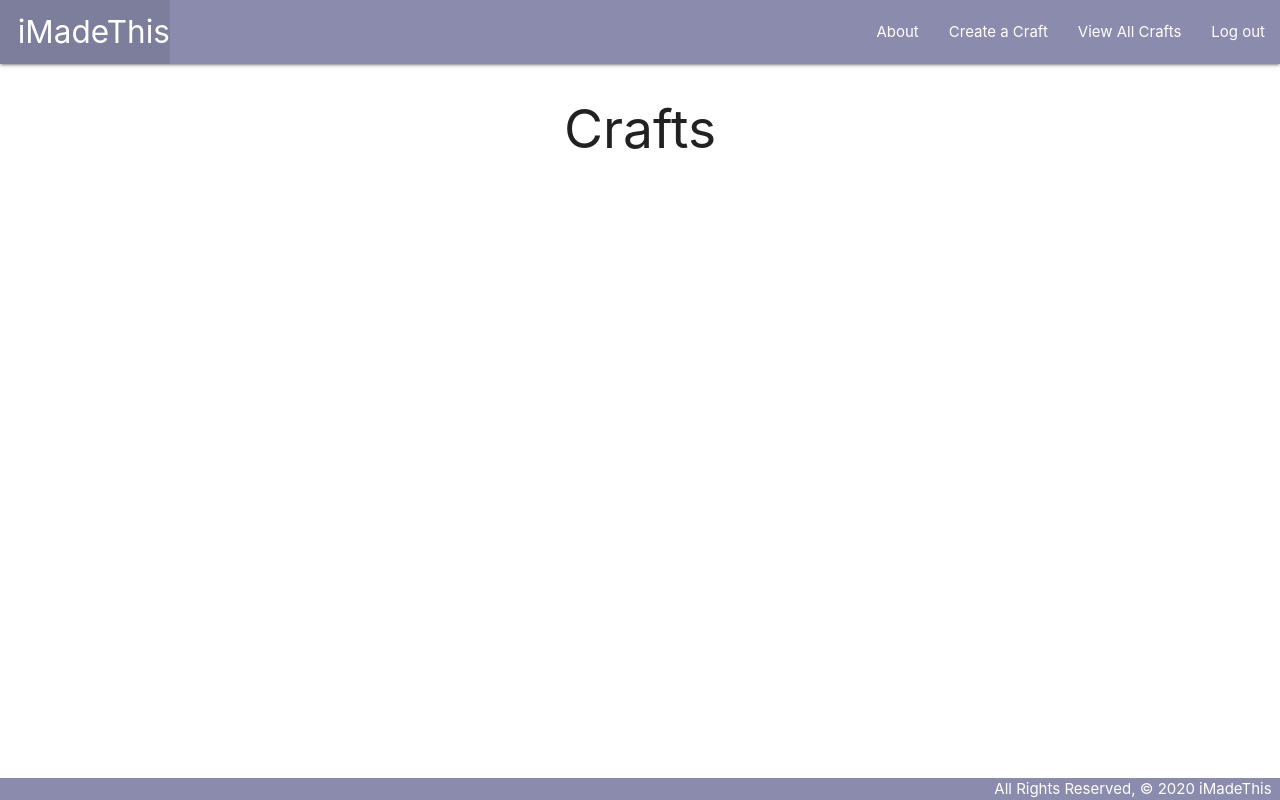
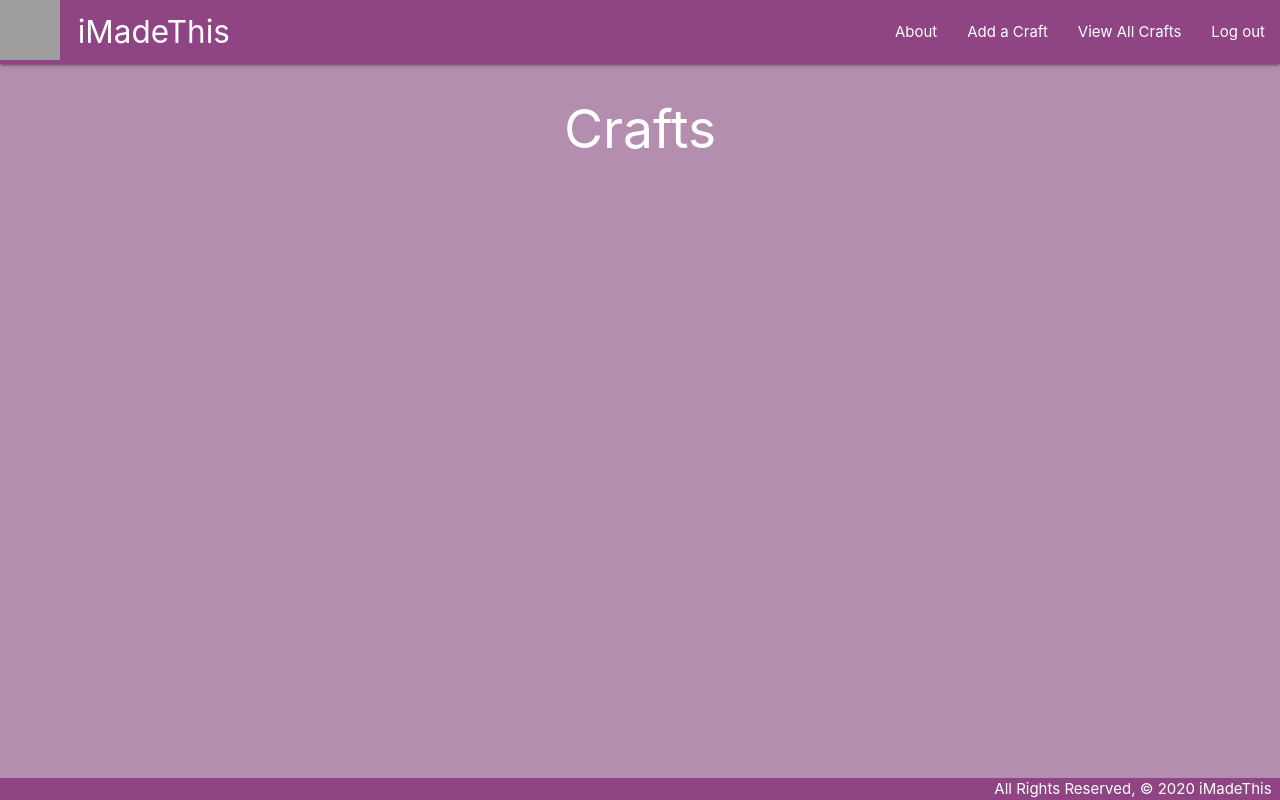
Before and after one commit to StavonJoy/iMadeThis, a Django app: page /crafts/ in a window 1280 px wide. Run offline with Django 3.2, Linux system fonts and the light colour scheme; the visitor is signed in with stand-in values (Sample User, id 1); data that the repository does not hold is empty; grey boxes are pictures that could not be loaded.

Commit message:
adds some styling, and changes edit/delete view to only creator of craft

```diff
--- a/main_app/static/css/style.css
+++ b/main_app/static/css/style.css
@@ -1,13 +1,22 @@
 nav {
-  background-color: #8B8BAE;
+  background-color: #8F4584;
+  color: black;
 }
 
 body {
   display: flex;
   min-height: 100vh;
   flex-direction: column;
+  background-color: #B48EAE;
 }
 
+.card {
+  background-color: #633E5E;
+  color: white;
+}
+a {
+  color: black;
+}
 main {
   flex: 1 0 auto;
 }
@@ -15,14 +24,24 @@
 footer.page-footer {
   padding-top: 0;
   text-align: right;
-  background-color: #8B8BAE;
+  background-color: #8F4584;
 }
 
 .img {
-  height: 150px;
-  width: 150px;
+  margin-top: 10px;
+  height: 80%;
+  width: 80%;
 }
 
 .title {
   color: black;
 }
+
+.logo {
+  height: 4em;
+  width: 4em;
+}
+
+/* .card-content {
+  background-color: #768778;
+} */
--- a/main_app/templates/base.html
+++ b/main_app/templates/base.html
@@ -9,18 +9,20 @@
   <title>iMadeThis</title>
   <link rel="stylesheet" href="https://cdnjs.cloudflare.com/ajax/libs/materialize/1.0.0/css/materialize.min.css">
   <link rel="stylesheet" type="text/css" href="{% static 'css/style.css' %}">
+  <link href="https://fonts.googleapis.com/icon?family=Material+Icons" rel="stylesheet">
 </head>
 <body>
   <header class="navbar-fixed">
     <nav>
       <div class="nav-wrapper">
         <ul>
+          <li><img src="https://i.pinimg.com/originals/49/95/cc/4995cc6d4d68b7dad73d80d40249fdab.png" class="logo"></li>
           <li><a href="/" class="left brand-logo">&nbsp;&nbsp;iMadeThis</a></li>
         </ul>
-        <ul class="right">
+        <ul class="right flow-text">
           <li><a href="{% url 'about' %}">About</a></li>
           {% if user.is_authenticated %}
-            <li><a href="{% url 'crafts_create' %}">Create a Craft</a></li>
+            <li><a href="{% url 'crafts_create' %}">Add a Craft</a></li>
             <li><a href="{% url 'index' %}">View All Crafts</a></li>
             <li><a href="{% url 'logout' %}">Log out</a></li>
           {% else %}
--- a/main_app/templates/crafts/detail.html
+++ b/main_app/templates/crafts/detail.html
@@ -3,7 +3,7 @@
 
 <h2 class="center-align">{{ craft.name }}</h2>
 <div class="card">
-  <div class="card-content">
+  <div class="card-content flow-text">
     <p>Type: {{ craft.type }}</p>
     <br>
     {% if craft.hours <= 1 %}
@@ -27,10 +27,12 @@
     <br><br>
     <input type="submit" class="btn" value="Upload Photo">
   </form>
+  {% if user.id == craft.user.id %}
   <div class="card-action">
     <a href="{% url 'crafts_update' craft.id %}">Edit</a>
     <a href="{% url 'crafts_delete' craft.id %}">Delete</a>
   </div>
+  {% endif %}
 </div>
 
 {% endblock %}
--- a/main_app/templates/crafts/index.html
+++ b/main_app/templates/crafts/index.html
@@ -1,37 +1,37 @@
 {% extends 'base.html' %}
 {% block content %}
 
-<h2 class="center-align">Crafts</h2>
+<h2 class="center-align white-text">Crafts</h2>
 
-{% for craft in crafts %}
-  <div class="row">
-    <div class="col s12 m7">
-      <div class="card">
+<div class="row">
+  {% for craft in crafts %}
+    <div class="col s6 hoverable">
+      <div class="card z-depth-3">
         <a href="{% url 'detail' craft.id %}">
           {% for photo in craft.photo_set.all %}
-            <div class="center-align">
+            <div class="card-image center-align">
               <img src="{{ photo.url }}" class="img">
             </div>
           {% empty %}
-            <div class="center-align">
+            <div class="card-image center-align">
               <img src="https://i.pinimg.com/originals/49/95/cc/4995cc6d4d68b7dad73d80d40249fdab.png" class="img">
             </div>
           {% endfor %}
-          <h4 class='card-title center-align'>{{ craft.name }}</h4>
-          <div class="card-content">
-            <p>Type: {{ craft.type }}</p>
+          <div class="card-content white-text">
+            <h4 class='card-title white-text'>{{ craft.name }}</h4>
+            <!-- <p>Type: {{ craft.type }}</p>
             {% if craft.hours <= 1 %}
               <p>Time to make: {{ craft.hours }} hour</p>
             {% else %}
               <p>Time to make: {{ craft.hours }} hours</p>
-            {% endif %}
-            <p>Description: {{ craft.description }}</p>
+            {% endif %} -->
+            <!-- <p>Description: {{ craft.description }}</p> -->
             <p>Made by: {{ craft.user }}</p>
           </div>
         </div>
       </a>
-  </div>
+    </div>
+  {% endfor %}
 </div>
-{% endfor %}
 
 {% endblock %}
```
